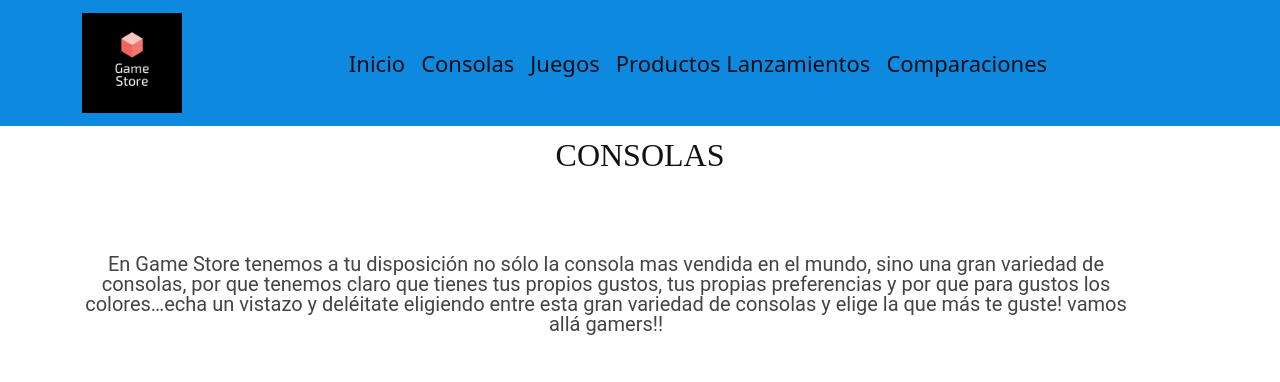
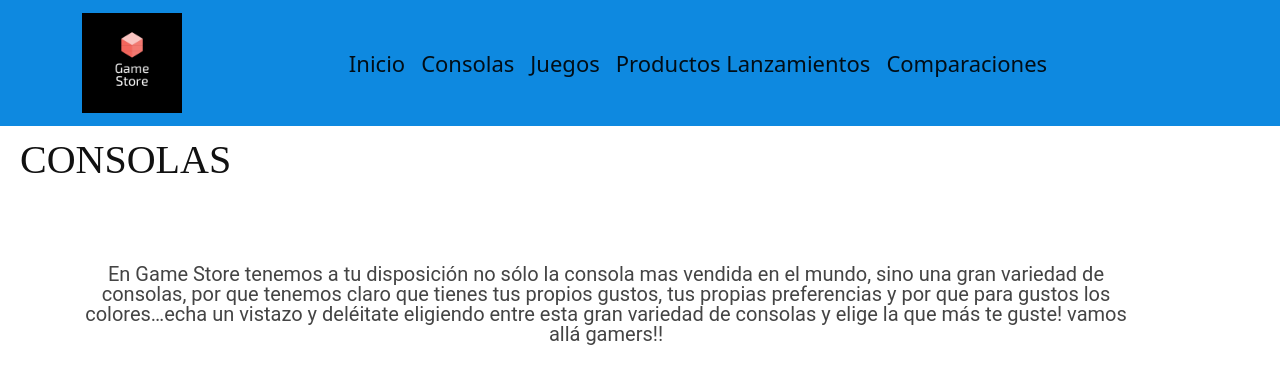
Before and after one commit to SantiagoMoreyra/mi_repositorio1, a plain HTML site: page consolas.html in a window 1280 px wide. Shown: the top 382 px of the page. Drawn offline with nearby package versions, Linux system fonts and the light colour scheme; files whose address does not match are found by name.

Commit message:
modifique consolas

```diff
--- a/consolas.html
+++ b/consolas.html
@@ -44,7 +44,7 @@
       </div>
     </nav>
 
-        <h2>CONSOLAS</h2>
+        <h1>CONSOLAS</h1>
         <p class="pEspecial">En Game Store tenemos a tu disposición no sólo la consola mas vendida en el mundo, sino una gran variedad de consolas, por que tenemos claro que tienes tus propios gustos, tus propias preferencias y por que para gustos los colores…echa un vistazo y deléitate eligiendo entre esta gran variedad de consolas y elige la que más te guste! vamos allá gamers!!</p>
 
 
```
